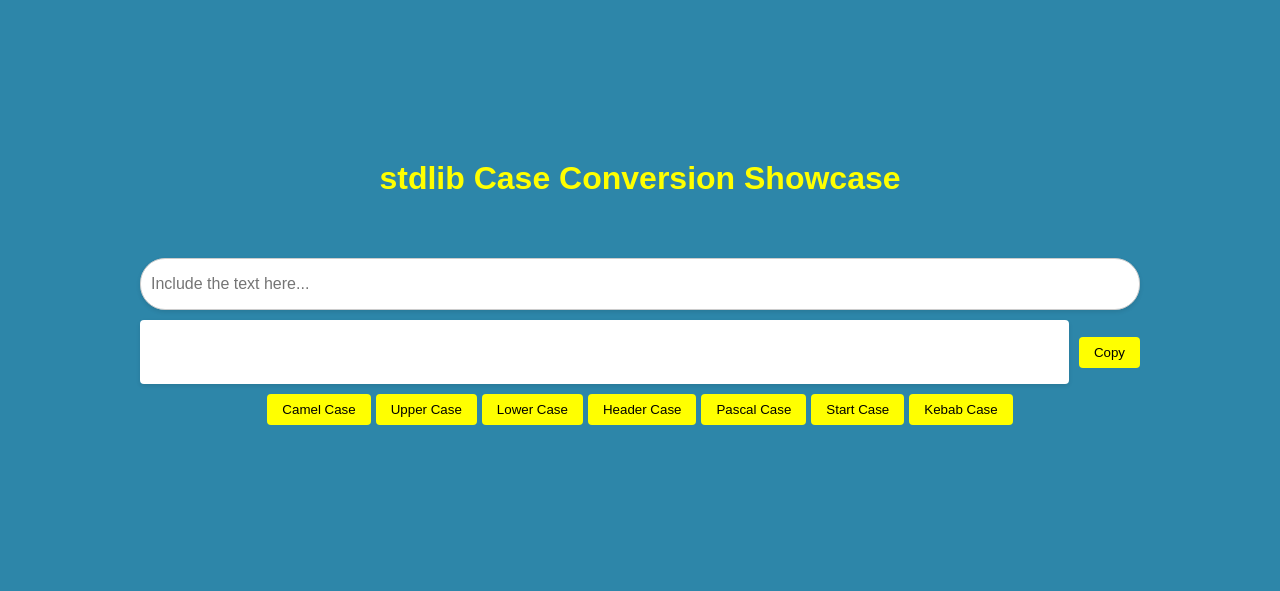
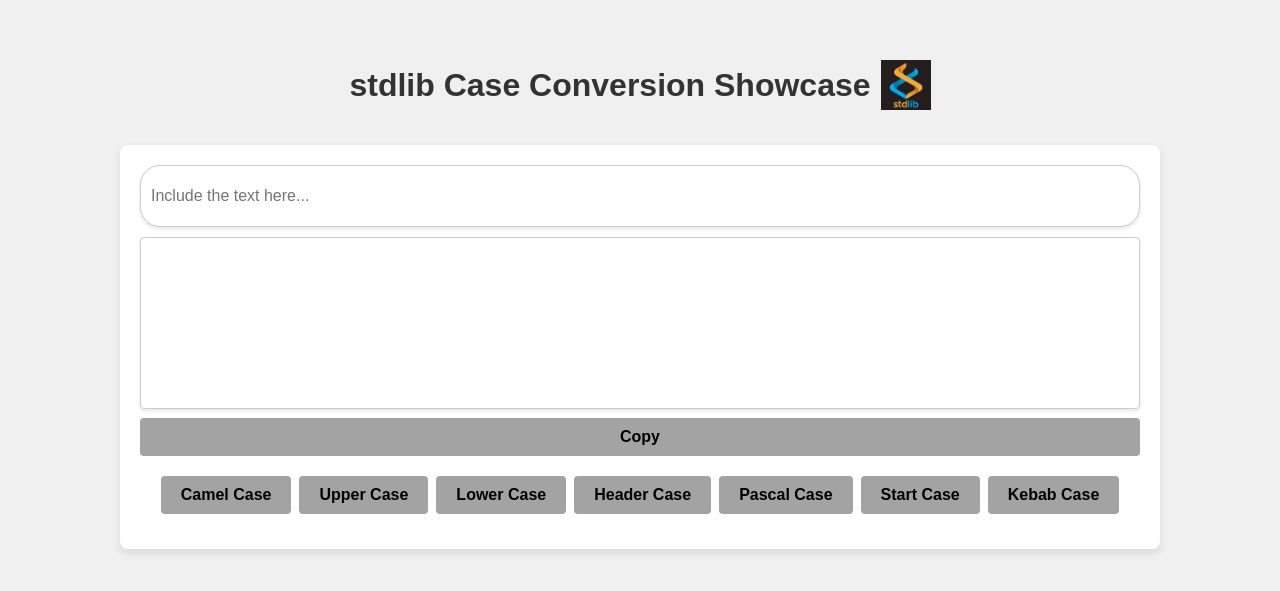
Before and after one commit to Rupa-Rd/stdlib-case-conversion-showcase, a website: page src/index.html in a window 1280 px wide. Shown: the part 103-694 px from the top of the page. Drawn offline with Linux system fonts and the light colour scheme.

Commit message:
Screenshots is added

```diff
--- a/src/index.html
+++ b/src/index.html
@@ -4,11 +4,15 @@
     <meta charset="UTF-8" />
     <meta name="viewport" content="width=device-width, initial-scale=1.0" />
     <title>stdlib Case Convertor</title>
+    <link rel="shortcut icon" href="./images/stdlib.jpg" type="image/x-icon">
     <link rel="stylesheet" href="style.css" />
 </head>
 <body>
     <header>
-        <h1>stdlib Case Conversion Showcase</h1>
+        <div class="header-content">
+            <h1>stdlib Case Conversion Showcase</h1>
+            <img src="./images/stdlib.jpg" alt="Logo" class="logo">
+        </div>
     </header>
     <div class="main-area">
         <form method="post" action="/convert">
--- a/src/style.css
+++ b/src/style.css
@@ -7,60 +7,82 @@ body {
   min-height: 100vh;
   justify-content: center;
   align-items: center;
-    background-color: rgb(45, 134, 169);
+  background-color: #f0f0f0;
+  /* Light gray background */
   color: #333;
+  /* Dark gray text */
 }
 
 header {
   margin-bottom: 20px;
-    color: yellow;
+  color: #333;
+  /* Dark gray header */
+}
+.header-content {
+  display: flex;
+  align-items: center;
 }
 
+.logo {
+  width: 50px; /* Adjust the width as needed */
+  height: 50px; /* Adjust the height as needed */
+  margin-left: 10px; /* Add some space between the h1 and image */
+}
 .main-area {
   width: 100%;
+  /* Responsive width */
   max-width: 1000px;
   padding: 20px;
-    /* background-color: white; */
-    /* border-radius: 8px;
-    box-shadow: 0 4px 8px rgba(0, 0, 0, 0.1); */
+  background-color: #fff;
+  /* White background */
+  border-radius: 8px;
+  box-shadow: 0 4px 8px rgba(0, 0, 0, 0.1);
+  /* Subtle shadow */
 }
 
 input[type="text"] {
-    width: calc(100% - 22px); /* Adjust for padding and border */
-    height: 30px;
+  width: calc(100% - 22px);
   padding: 10px;
+  height: 40px;
   margin-bottom: 10px;
   border: 1px solid #ccc;
-    border-radius: 25px;
+  /* Light gray border */
+  border-radius: 20px;
   box-shadow: 0 2px 4px rgba(0, 0, 0, 0.1);
   font-size: 16px;
 }
 
 .display-area {
-    display: flex;
-    align-items: center;
-    margin-bottom: 10px;
+  width: 100%;
+  /* Full width */
+  margin-bottom: 15px;
+  /* Increased margin */
 }
 
 textarea {
-    width: calc(100% - 80px); /* Adjust for button width */
+  width: calc(100% - 22px);
+  /* Full width */
   padding: 10px;
-    border: none;
+  border: 1px solid #ccc;
+  /* Add border */
   border-radius: 4px;
-    font-size: 19px;
-    resize: vertical;
-    min-height: 20px;
+  font-size: 22px;
   resize: none;
-    vertical-align: middle;
+  min-height: 150px;
+  /* Increased height */
   box-shadow: 0 2px 4px rgba(0, 0, 0, 0.1);
 }
 
 .display-area button {
-    padding: 8px 15px;
-    margin-left: 10px;
-    background-color: yellow;
-    border: none;
-    border-radius: 4px;
+  display: flex;
+  width: 100%;
+  flex-wrap: wrap;
+  justify-content: center;
+  gap: 8px;
+  /* Increased gap */
+  margin-bottom: 15px;
+  font-weight: 600;
+  /* Increased margin */
   cursor: pointer;
 }
 
@@ -68,22 +90,27 @@ body {
   display: flex;
   flex-wrap: wrap;
   justify-content: center;
-    gap: 5px;
-    margin-bottom: 10px;
+  gap: 8px;
+  /* Increased gap */
+  margin-bottom: 15px;
+  /* Increased margin */
 }
 
-  .options button {
-    padding: 8px 15px;
-    background-color: yellow;
+.options button,
+.main-area button[type="button"] {
+  padding: 10px 20px;
+  /* Increased padding */
+  background-color: #a3a3a3;
+  /* Neutral button color */
   border: none;
   border-radius: 4px;
   cursor: pointer;
+  font-size: 16px;
+  font-weight: 600;
+  margin-top: 5px;
 }
 
-  .main-area button[type="button"]{
-      padding: 8px 15px;
-      background-color: yellow;
-      border: none;
-      border-radius: 4px;
-      cursor: pointer;
+.main-area button[type="button"] {
+  margin-bottom: 15px;
+  /* Increased margin */
 }
```
Also changed, not shown: README.md, screenshots/01-landing-page.png (added), screenshots/02-camel-case-conversion.png (added), screenshots/03-upper-case-conversion.png (added), screenshots/04-lower-case-conversion.png (added), screenshots/05-header-case-conversion.png (added), screenshots/06-pascal-case-conversion.png (added), screenshots/07-backend-running.png (added), src/images/stdlib.jpg (added). Lines whose indentation alone changed are shown as unchanged.
